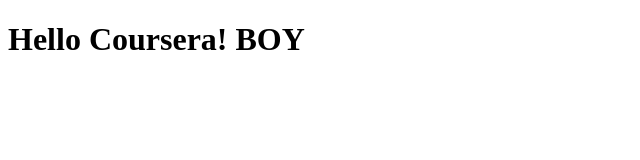
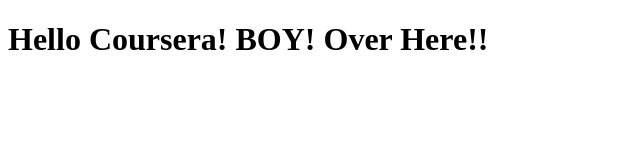
Before and after one commit to Uriel-Kedar/coursera-test, a plain HTML site: page site/index.html in a window 1280 px wide. Shown: the whole page, without its empty margins (0-640 px from the left). Drawn offline with Linux system fonts and the light colour scheme.

Commit message:
small change

```diff
--- a/site/index.html
+++ b/site/index.html
@@ -11,6 +11,6 @@
 
 </head>
 <body>
-   <h1>Hello Coursera! BOY</h1>
+   <h1>Hello Coursera! BOY! Over Here!!</h1>
 </body>
 </html>
```
